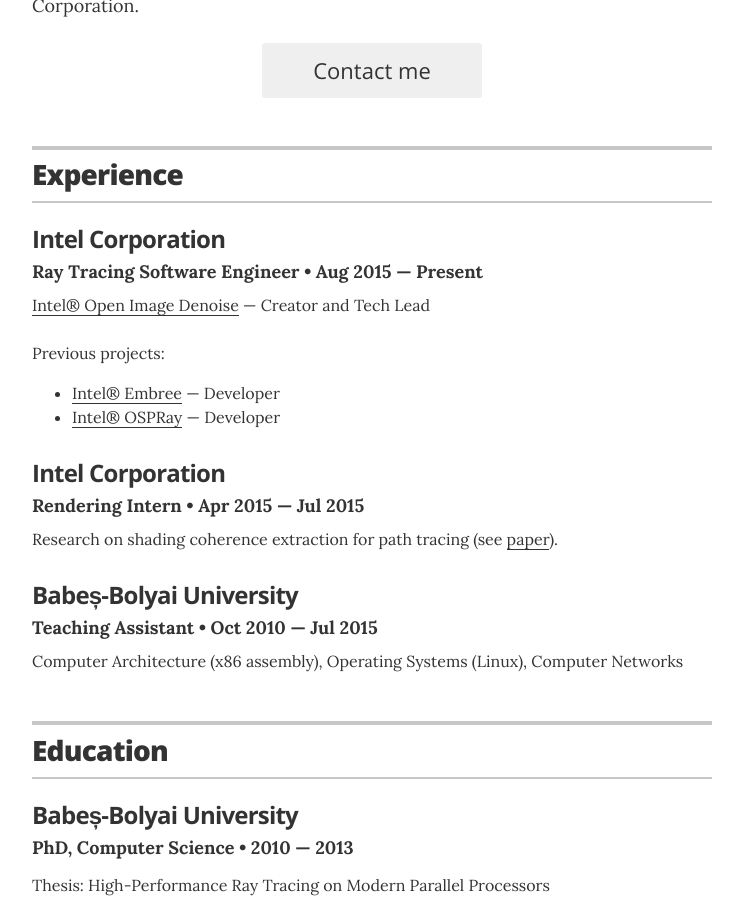
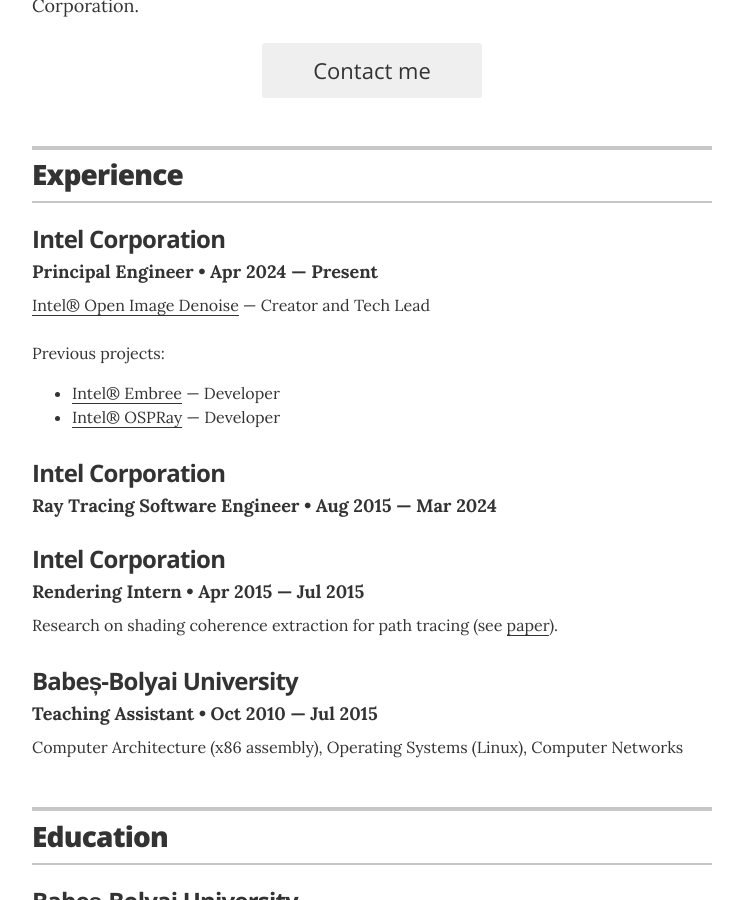
Before and after one commit to atafra/atafra.github.io, a Jekyll site: the page built from index.html, in a window 1280 px wide and 900 px high, scrolled down 321 px. Shown: the whole window, without its empty margins (268-1011 px from the left). Built offline with Jekyll 4.4.1, drawn with Linux system fonts in a browser that asks for light colours.

Commit message:
updated experience

```diff
--- a/_data/experience.yml
+++ b/_data/experience.yml
@@ -1,7 +1,7 @@
 # Jobs
 - company: Intel Corporation
-  position: Ray Tracing Software Engineer
-  duration: Aug 2015 &mdash; Present
+  position: Principal Engineer
+  duration: Apr 2024 &mdash; Present
   summary: |
     <a href="https://www.openimagedenoise.org">Intel® Open Image Denoise</a> &mdash; Creator and Tech Lead<br /><br />
     Previous projects:
@@ -9,6 +9,10 @@
       <li><a href="https://www.embree.org">Intel® Embree</a> &mdash; Developer</li>
       <li><a href="https://www.ospray.org">Intel® OSPRay</a> &mdash; Developer</li>
     </ul>
+
+- company: Intel Corporation
+  position: Ray Tracing Software Engineer
+  duration: Aug 2015 &mdash; Mar 2024
 
 - company: Intel Corporation
   position: Rendering Intern
```
